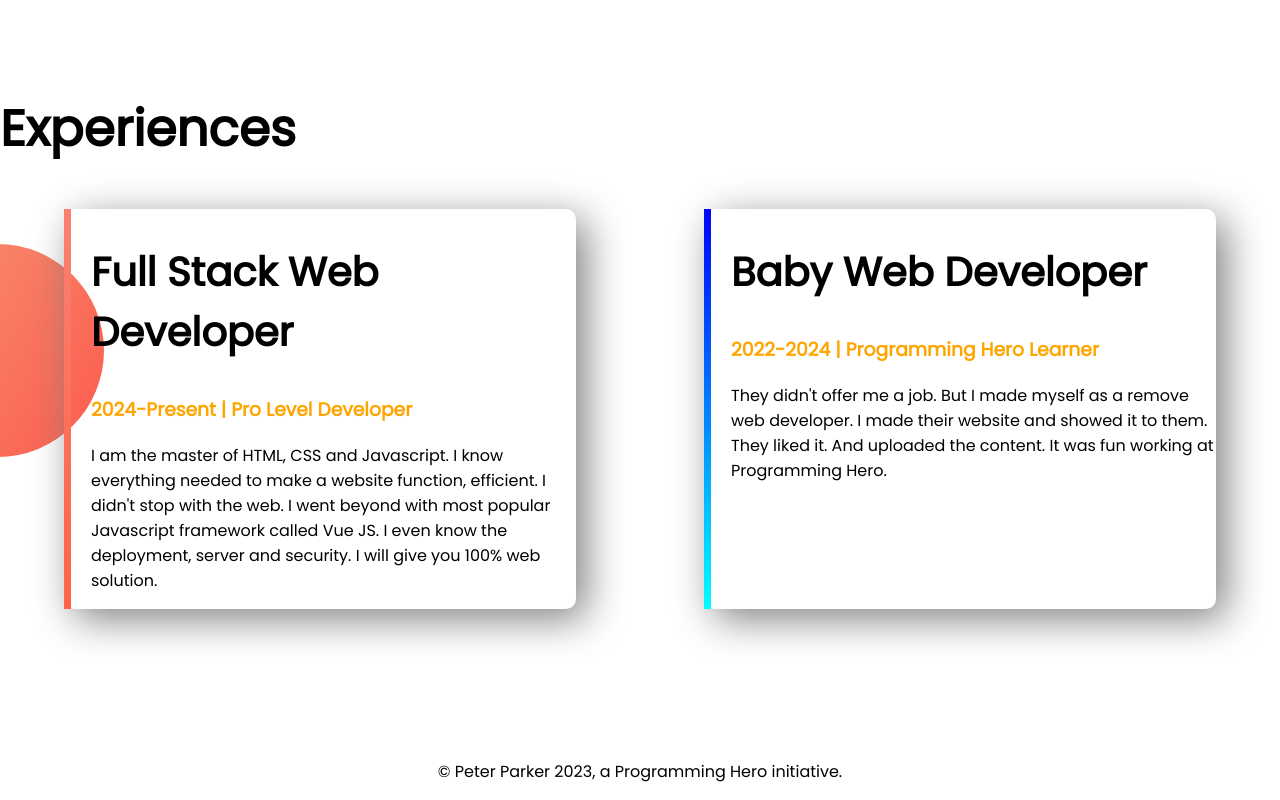
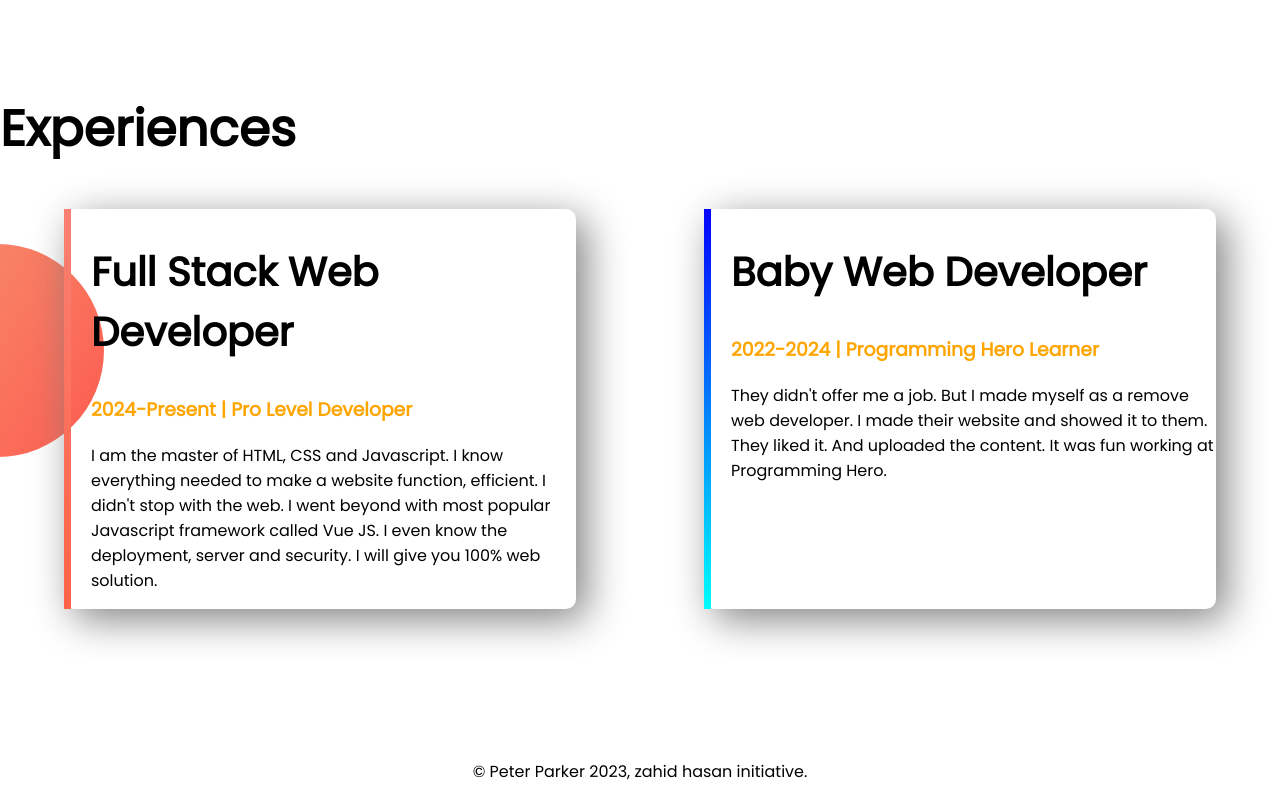
Before and after one commit to zahidhasanshishir/devlopar-portfolio, a plain HTML site: page index.html in a window 1280 px wide. Shown: the part 1122-1922 px from the top of the page. Drawn offline with Linux system fonts and the light colour scheme.

```diff
--- a/index.html
+++ b/index.html
@@ -64,7 +64,7 @@
         </div>
     </section>
     <footer>
-        <p>© Peter Parker 2023, a Programming Hero initiative.</p>
+        <p>© Peter Parker 2023, zahid hasan initiative.</p>
     </footer>
 </body>
 
```
